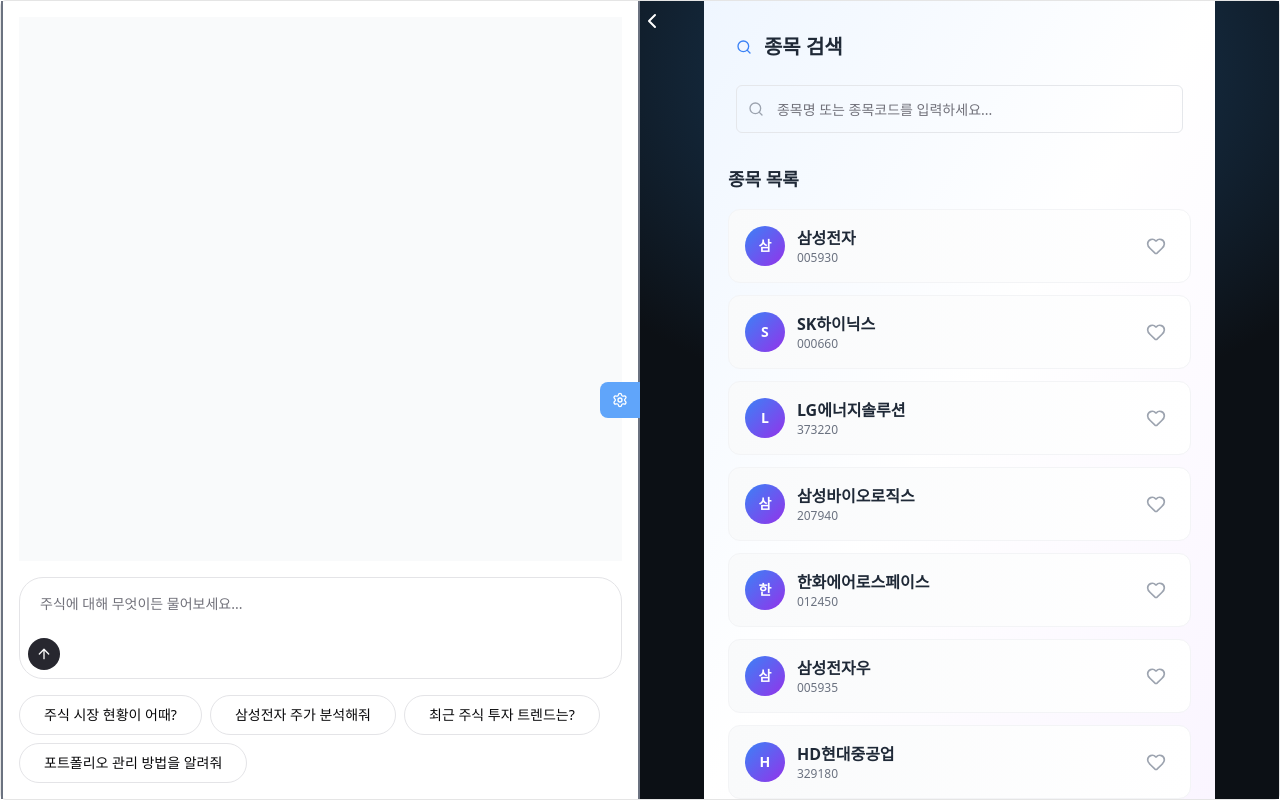
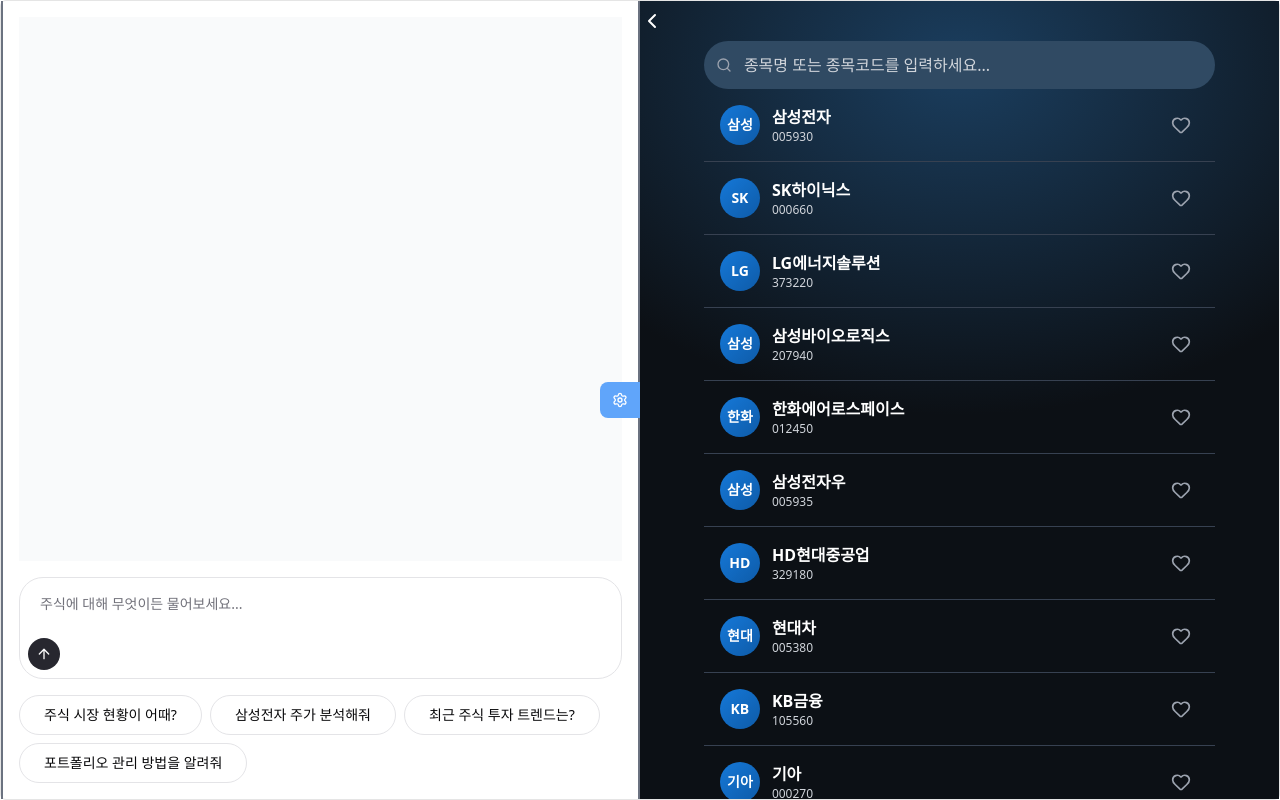
Before and after one commit to miachoidev/mango-stock-monorepo, a Next.js app in the folder client/: page /stock/stock-data in a window 1280 px wide. Built offline with nearby package versions, Linux system fonts and the light colour scheme.

Commit message:
Fix : 종목 검색창 디자인 수정

```diff
--- a/client/src/app/globals.css
+++ b/client/src/app/globals.css
@@ -96,10 +96,20 @@
   cursor: pointer;
   width: 250px;
   height: 150px;
-  &:hover {
-    transform: scale(1.01);
-    box-shadow: 0 0 20px 0 rgba(0, 0, 0, 0.2);
-  }
+  transition: all 0.3s ease;
+}
+
+.main-item-card:hover {
+  transform: scale(1.01);
+  box-shadow: 0 0 20px 0 rgba(0, 0, 0, 0.2);
+}
+
+.main-item-card:active {
+  transform: scale(0.98);
+}
+
+.main-item-card * {
+  pointer-events: none;
 }
 
 .main-item-card-inner {
--- a/client/src/app/stock/stock-data/page.tsx
+++ b/client/src/app/stock/stock-data/page.tsx
@@ -1,14 +1,11 @@
 "use client";
 
-import React, { useState, useEffect, useMemo } from "react";
+import React, { useState, useEffect } from "react";
 import { STOCK_DATA_API } from "@/utils/api/stock-data";
 import { Button } from "@/components/ui/button";
-import { Input } from "@/components/ui/input";
-import { Heart, HeartIcon, Search, RotateCcw } from "lucide-react";
+import { Heart, HeartIcon, Search } from "lucide-react";
 import { WISHLIST_API } from "@/utils/api/wishlist.api";
 import { StockItem } from "@/types/stock";
-import { useRouter } from "next/navigation";
-import Link from "next/link";
 
 const StockData = () => {
   const [searchTerm, setSearchTerm] = useState("");
@@ -36,15 +33,6 @@ const StockData = () => {
       setFilteredData(filtered.slice(0, itemsPerPage));
       setTotalCount(filtered.length);
     }
-  };
-
-  // 초기화 기능
-  const handleReset = () => {
-    setSearchTerm("");
-    setCurrentPage(1);
-    const { data, total } = STOCK_DATA_API.getStockData(1, itemsPerPage);
-    setFilteredData(data);
-    setTotalCount(total);
   };
 
   // 페이지네이션
@@ -77,8 +65,6 @@ const StockData = () => {
 
   // 페이지네이션 계산
   const totalPages = Math.ceil(totalCount / itemsPerPage);
-  const startIndex = (currentPage - 1) * itemsPerPage + 1;
-  const endIndex = Math.min(currentPage * itemsPerPage, totalCount);
 
   const handleStockClick = (stock: StockItem) => {
     // Next.js 라우터를 사용하여 페이지 이동
@@ -88,34 +74,22 @@ const StockData = () => {
   };
 
   return (
-    <div className="h-full bg-gradient-to-br from-blue-50 via-white to-purple-50 flex flex-col p-6 w-full">
-      {/* 헤더 */}
-      <div className="mb-2">
-        <div className="p-2">
-          <div className="flex items-center gap-3 mb-6">
-            <Search className="w-4 h-4 text-blue-500" />
-            <h1 className="text-xl font-bold text-gray-800">종목 검색</h1>
-          </div>
-
-          {/* 검색 바 */}
-          <div className="flex gap-3 mb-4">
-            <div className="relative flex-1">
-              <Search className="absolute left-3 top-1/2 transform -translate-y-1/2 w-4 h-4 text-gray-400" />
-              <Input
-                placeholder="종목명 또는 종목코드를 입력하세요..."
-                value={searchTerm}
-                onChange={(e) => handleSearch(e.target.value)}
-                className="pl-10 h-12 border-gray-200 focus:border-blue-300 focus:ring-blue-100"
-              />
-            </div>
-          </div>
+    <div className="h-full w-full pt-10">
+      <div className="flex gap-3 w-full">
+        <div className="relative w-full">
+          <Search className="absolute left-3 top-1/2 transform -translate-y-1/2 w-4 h-4 text-gray-400 pointer-events-none" />
+          <input
+            placeholder="종목명 또는 종목코드를 입력하세요..."
+            value={searchTerm}
+            onChange={(e) => handleSearch(e.target.value)}
+            className="pl-10 h-12 rounded-full bg-[#304A63] border-none text-white focus:outline-none placeholder:text-gray-300 w-full"
+          />
         </div>
       </div>
 
       {/* 주식 리스트 */}
       <>
-        <h2 className="text-lg font-semibold text-gray-800 mb-4">종목 목록</h2>
-        <div className="space-y-3">
+        <div className="space-y-0">
           {filteredData.map((stock) => (
             <StockDataItem
               key={stock.code}
@@ -127,7 +101,7 @@ const StockData = () => {
 
         {/* 페이지네이션 */}
         {totalPages > 1 && (
-          <div className="border-t border-gray-100 px-6 py-4 bg-gray-50 rounded-b-2xl">
+          <div className="border-t px-6 py-4">
             <div className="flex items-center justify-center">
               <nav className="flex items-center gap-2">
                 <Button
@@ -216,23 +190,23 @@ const StockDataItem = ({
 
   return (
     <div
-      className="flex items-center justify-between p-4 rounded-xl bg-gradient-to-r from-gray-50 to-white border border-gray-100 hover:border-blue-200 hover:shadow-md transition-all duration-200 cursor-pointer group"
+      className="flex items-center justify-between p-4 bg-none cursor-pointer group border-b border-gray-700 hover:bg-[#19212A]"
       onClick={() => handleStockClick(stock)}
     >
       <div className="flex items-center gap-3">
-        <div className="w-10 h-10 bg-gradient-to-br from-blue-500 to-purple-600 rounded-full flex items-center justify-center text-white font-bold text-sm">
-          {stock.name.charAt(0)}
+        <div className="w-10 h-10 bg-gradient-to-br from-[#1578D8] to-[#0e5ba8] rounded-full flex items-center justify-center text-white font-bold text-sm">
+          {stock.name.slice(0, 2)}
         </div>
         <div>
-          <div className="font-semibold text-gray-800 group-hover:text-blue-600 transition-colors">
+          <div className="font-semibold text-white transition-colors">
             {stock.name}
           </div>
-          <div className="text-xs text-gray-500">{stock.code}</div>
+          <div className="text-xs text-gray-300">{stock.code}</div>
         </div>
       </div>
 
       <div
-        className="p-2 rounded-full hover:bg-red-50 transition-colors"
+        className="p-2 rounded-full transition-colors"
         onClick={(e) => {
           e.stopPropagation();
           handleFavorite(stock);
@@ -240,11 +214,11 @@ const StockDataItem = ({
       >
         {liked ? (
           <HeartIcon
-            fill="#ef4444"
-            className="w-5 h-5 cursor-pointer text-red-500"
+            fill="#4096ff"
+            className="w-5 h-5 cursor-pointer text-blue-400"
           />
         ) : (
-          <Heart className="w-5 h-5 cursor-pointer text-gray-400 hover:text-red-500 transition-colors" />
+          <Heart className="w-5 h-5 cursor-pointer text-gray-400 hover:text-blue-400 transition-colors" />
         )}
       </div>
     </div>
```
